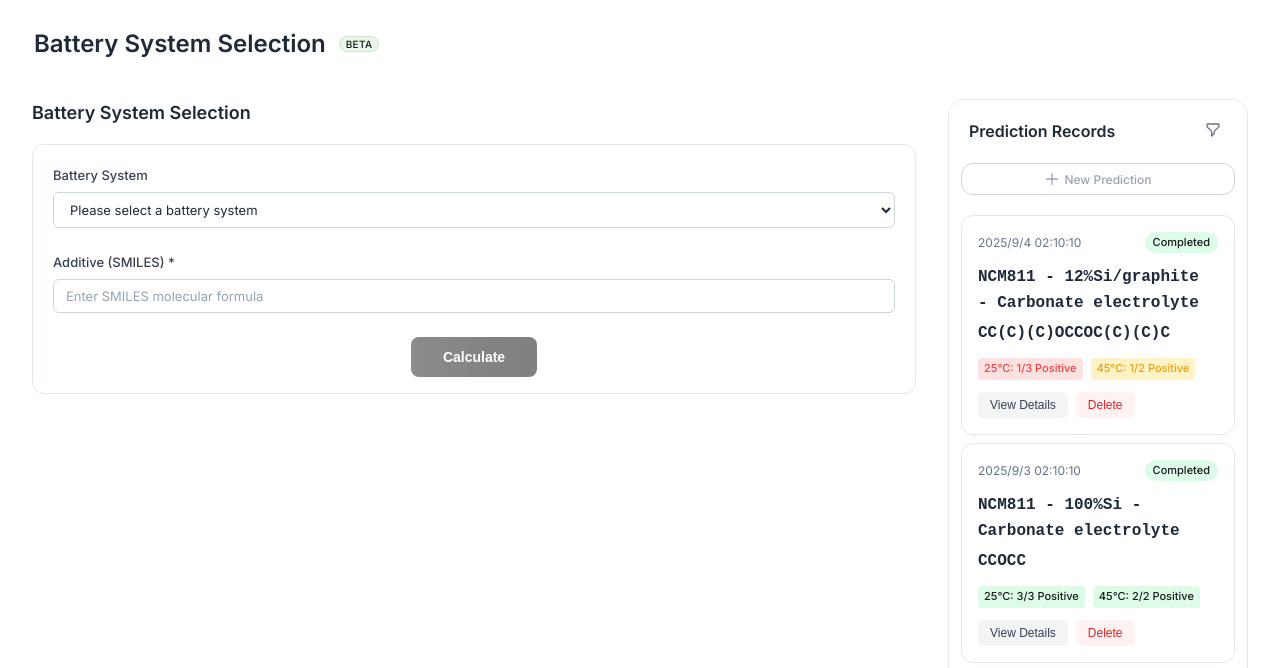
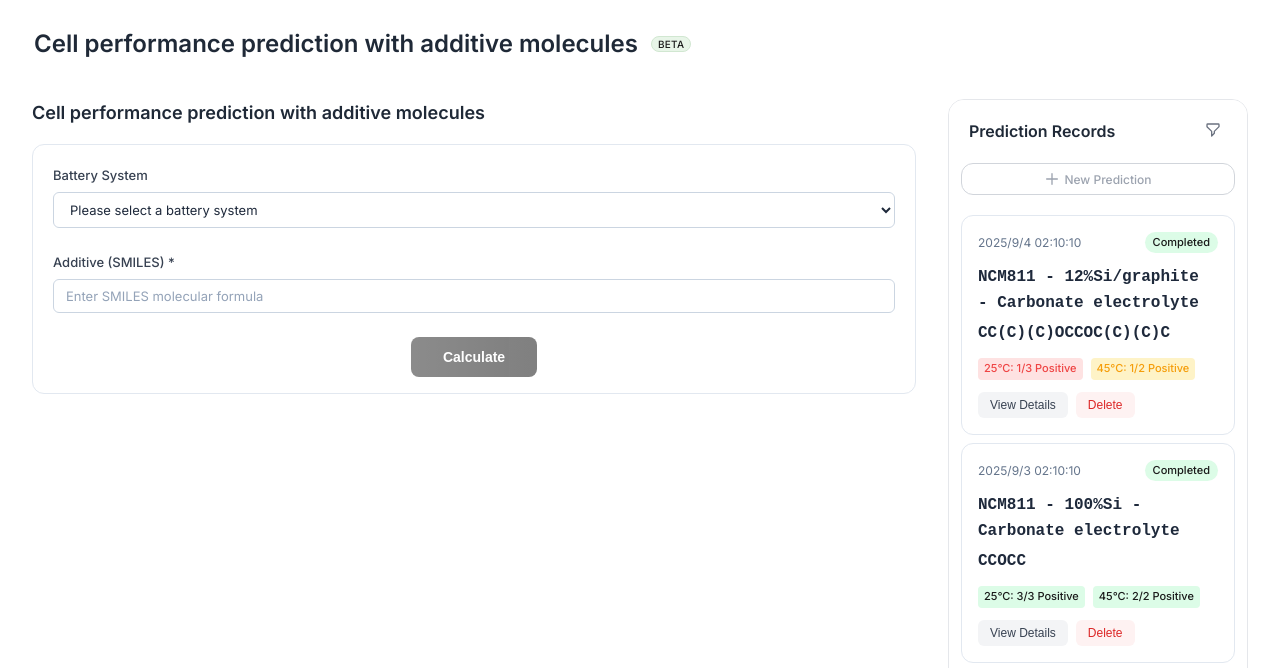
Before and after one commit to YuheCC/battery-prediction-tool, a website: page battery-prediction.html in a window 1280 px wide. Shown: the part 67-735 px from the top of the page. Drawn offline with Linux system fonts and the light colour scheme.

Commit message:
Update page title to 'Cell performance prediction with additive molecules'

```diff
--- a/battery-prediction.html
+++ b/battery-prediction.html
@@ -3,10 +3,10 @@
 <head>
     <meta charset="UTF-8">
     <meta name="viewport" content="width=device-width, initial-scale=1.0">
-    <title>Battery System Selection</title>
+    <title>Cell performance prediction with additive molecules</title>
     <link rel="stylesheet" href="style.css">
     <style>
-        /* Battery System Selection Tool专用样式 */
+        /* Cell performance prediction with additive molecules Tool专用样式 */
         :root {
             /* 主色调 - 黑色系 */
             --primary-color: #1a1a1a;
@@ -203,7 +203,7 @@
             gap: 2rem;
         }
 
-        /* Battery System Selection 样式 */
+        /* Cell performance prediction with additive molecules 样式 */
         .material-selection-title {
             font-size: 18px;
             font-weight: 600;
@@ -2700,7 +2700,7 @@
                 <a href="#" class="nav-item prediction-main-link">Predict</a>
                     <div class="dropdown-menu">
                         <a href="battery-prediction.html" class="dropdown-item active">
-                            Battery System Selection
+                            Cell performance prediction with additive molecules
                         </a>
                         <a href="prediction-tool.html" class="dropdown-item">
                         电池早期生命预测工具 <span class="beta-badge">Beta</span>
@@ -2751,7 +2751,7 @@
                         <!-- 页面标题区域 -->
                 <div class="page-title-bar">
                     <h1 class="page-title">
-                        Battery System Selection
+                        Cell performance prediction with additive molecules
                         <span class="beta-badge">Beta</span>
                     </h1>
             </div>
@@ -2760,10 +2760,10 @@
         <div class="battery-layout">
             <!-- 左侧：功能区 -->
             <div class="function-area">
-                <!-- Battery System Selection Title -->
-                <h2 class="material-selection-title">Battery System Selection</h2>
-
-                <!-- Battery System Selection -->
+                <!-- Cell performance prediction with additive molecules Title -->
+                <h2 class="material-selection-title">Cell performance prediction with additive molecules</h2>
+
+                <!-- Cell performance prediction with additive molecules -->
                 <div class="material-selection">
                     <div class="material-selection-body">
                         <div class="material-row">
@@ -3104,7 +3104,7 @@
     <script>
         let batteryHistory = [];
 
-        // Battery System Selection Tool函数
+        // Cell performance prediction with additive molecules Tool函数
         function decreaseAmount() {
             const input = document.getElementById('additive-amount');
             const currentValue = parseFloat(input.value);
@@ -3221,7 +3221,7 @@
                         <svg width="20" height="20" fill="none" stroke="currentColor" viewBox="0 0 24 24">
                             <path stroke-linecap="round" stroke-linejoin="round" stroke-width="2" d="M9 19v-6a2 2 0 00-2-2H5a2 2 0 00-2 2v6a2 2 0 002 2h2a2 2 0 002-2zm0 0V9a2 2 0 012-2h2a2 2 0 012 2v10m-6 0a2 2 0 002 2h2a2 2 0 002-2m0 0V5a2 2 0 012-2h2a2 2 0 012 2v14a2 2 0 01-2 2h-2a2 2 0 01-2-2z"></path>
                         </svg>
-                        Battery System Selection
+                        Cell performance prediction with additive molecules
                     </h4>
                     <div class="result-grid">
                         <div class="result-item">
@@ -3394,7 +3394,7 @@
             resultBody.innerHTML = `
                 <div class="modal-sections">
                     <div class="modal-section">
-                        <h4 class="section-title">Battery System Selection</h4>
+                        <h4 class="section-title">Cell performance prediction with additive molecules</h4>
                         <div class="section-content">
                             <div class="material-content">
                                 <div class="material-row">
```
